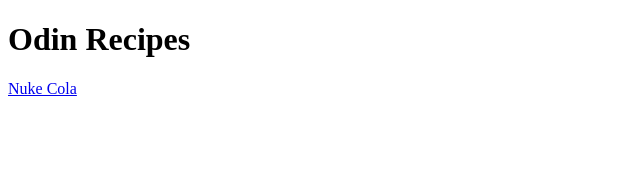
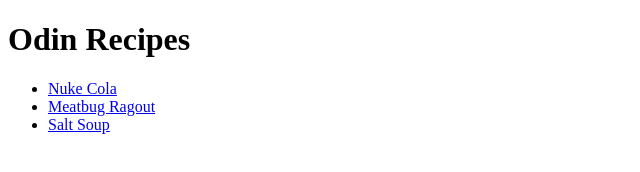
Before and after one commit to pzdebik/odin-recipes, a plain HTML site: page index.html in a window 1280 px wide. Shown: the whole page, without its empty margins (0-640 px from the left). Drawn offline with Linux system fonts and the light colour scheme.

Commit message:
Add links to recipe pages
[Ticket: X]

```diff
--- a/index.html
+++ b/index.html
@@ -7,6 +7,11 @@
 
     <body>
         <h1>Odin Recipes</h1>
-        <a href="recipes/cola.html">Nuke Cola</a>
+        <ul>
+            <li><a href="recipes/cola.html">Nuke Cola</a></li>
+            <li><a href="recipes/meatbug.html">Meatbug Ragout</a></li>
+            <li><a href="recipes/saltsoup.html">Salt Soup</a></li>
+        </ul>
+
     </body>
 </html>
```
